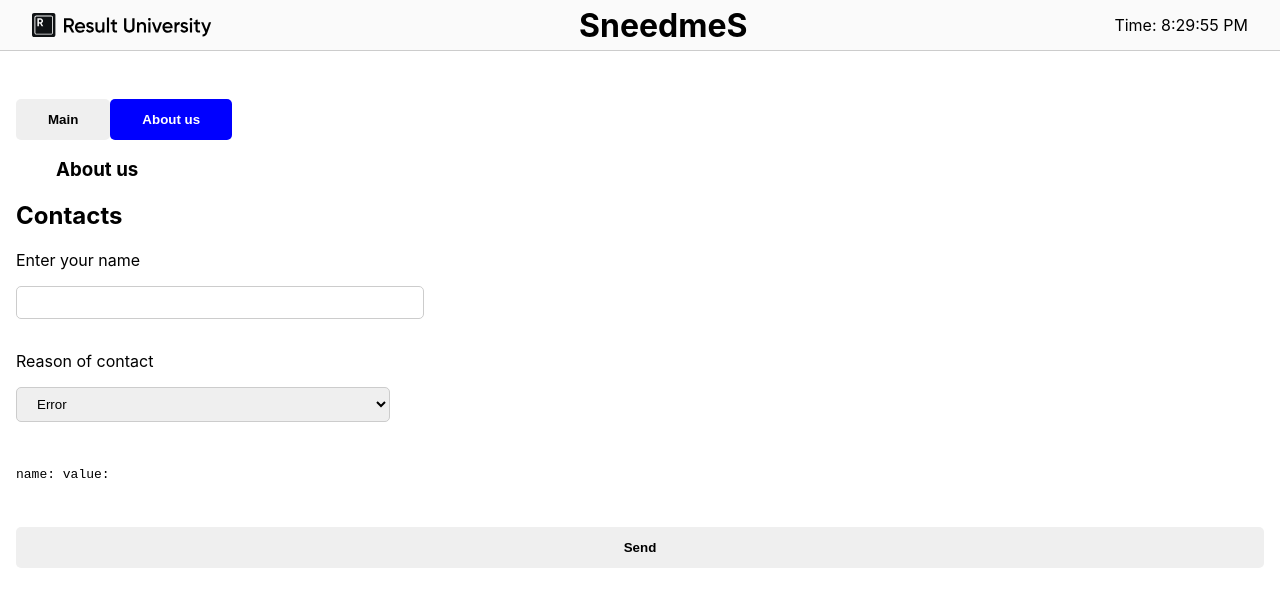
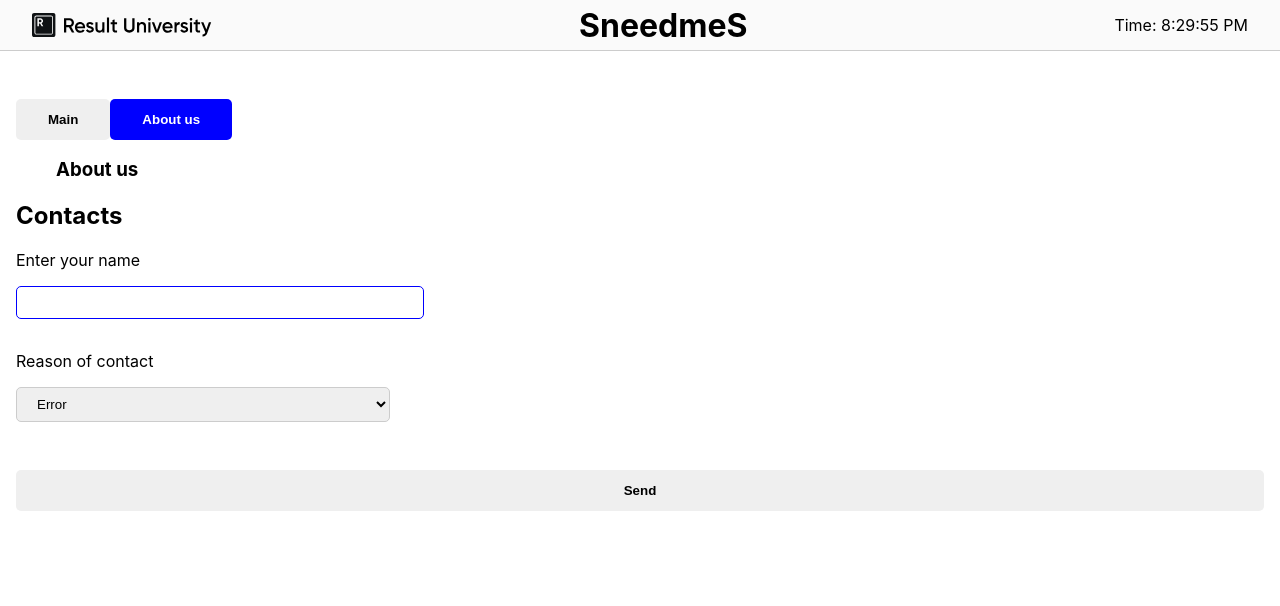
Before and after one commit to sneedmes/react-course, a React (Create React App) app: page / in a window 1280 px wide. Both pictures are taken after a click on the button "About us". Shown: the top 606 px of the page. Built offline with nearby package versions, Linux system fonts and the light colour scheme.

Commit message:
feat: replace react-course project to new repository

```diff
--- a/src/Components/AboutUsSection/AboutUsSection.tsx
+++ b/src/Components/AboutUsSection/AboutUsSection.tsx
@@ -12,7 +12,16 @@ export default function AboutUsSection(){
             <h2>Contacts</h2>
             <form>
                 <label htmlFor="name">Enter your name</label>
-                <input type="text" id='name' className="control" value={name} onChange={(name)=>setName(name.target.value)}/>
+                <input
+                    type="text"
+                    id='name'
+                    className="control"
+                    value={name}
+                    onChange={(name)=>setName(name.target.value)}
+                    style={{
+                        border: name.trim().length ? undefined : '1px solid blue'
+                    }}
+                />
 
                 <label htmlFor="reason">Reason of contact</label>
                 <select id="reason" className='control' value={value} onChange={(event)=>setValue(event.target.value)}>
@@ -20,10 +29,6 @@ export default function AboutUsSection(){
                     <option value="help">Help</option>
                     <option value="idea">Idea</option>
                 </select>
-                <pre>
-                    name: {name}
-                    value: {value}
-                </pre>
                 <Button text='Send' isActive={false} handleClick={()=>null}/>
             </form>
         </section>
```
